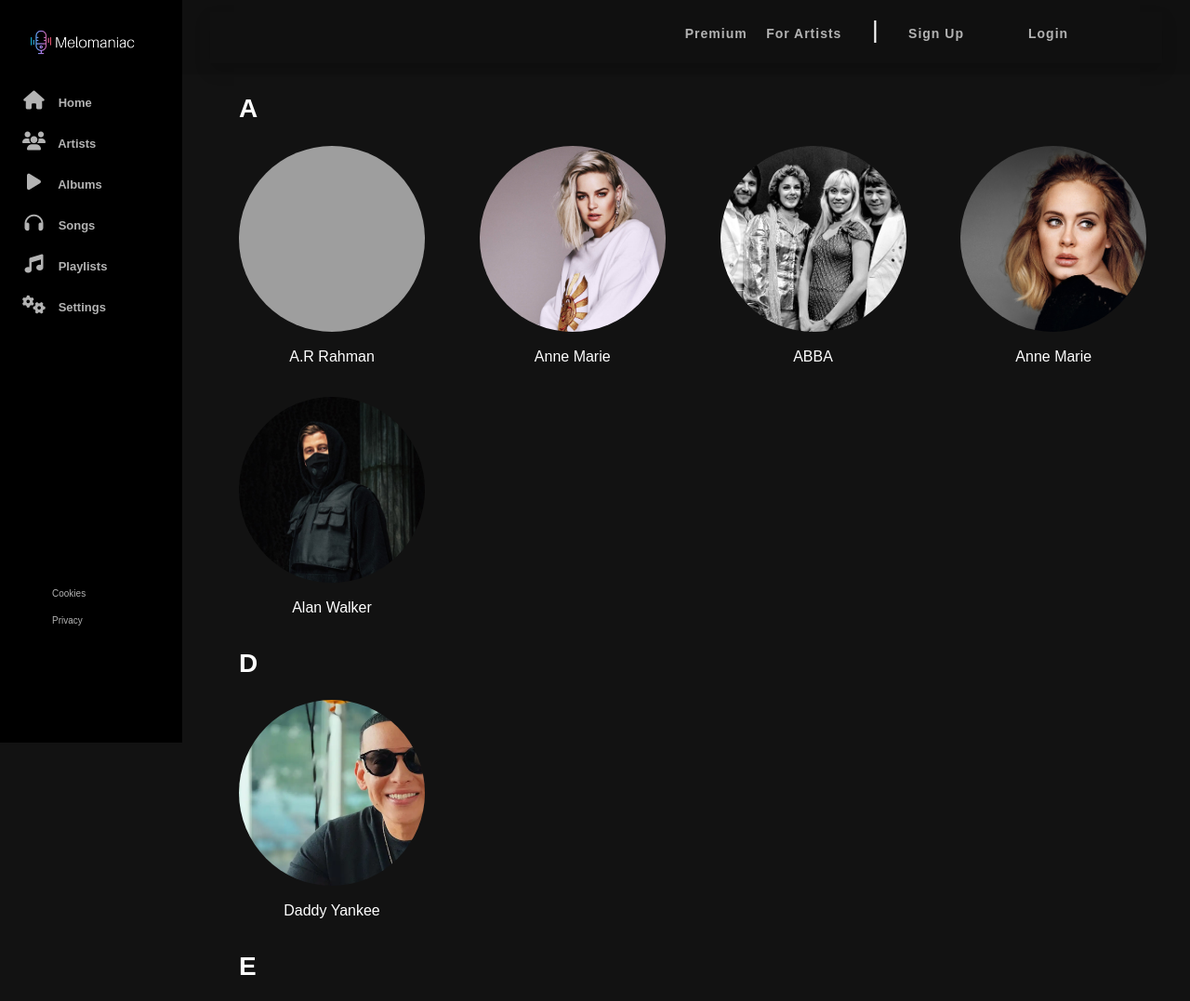
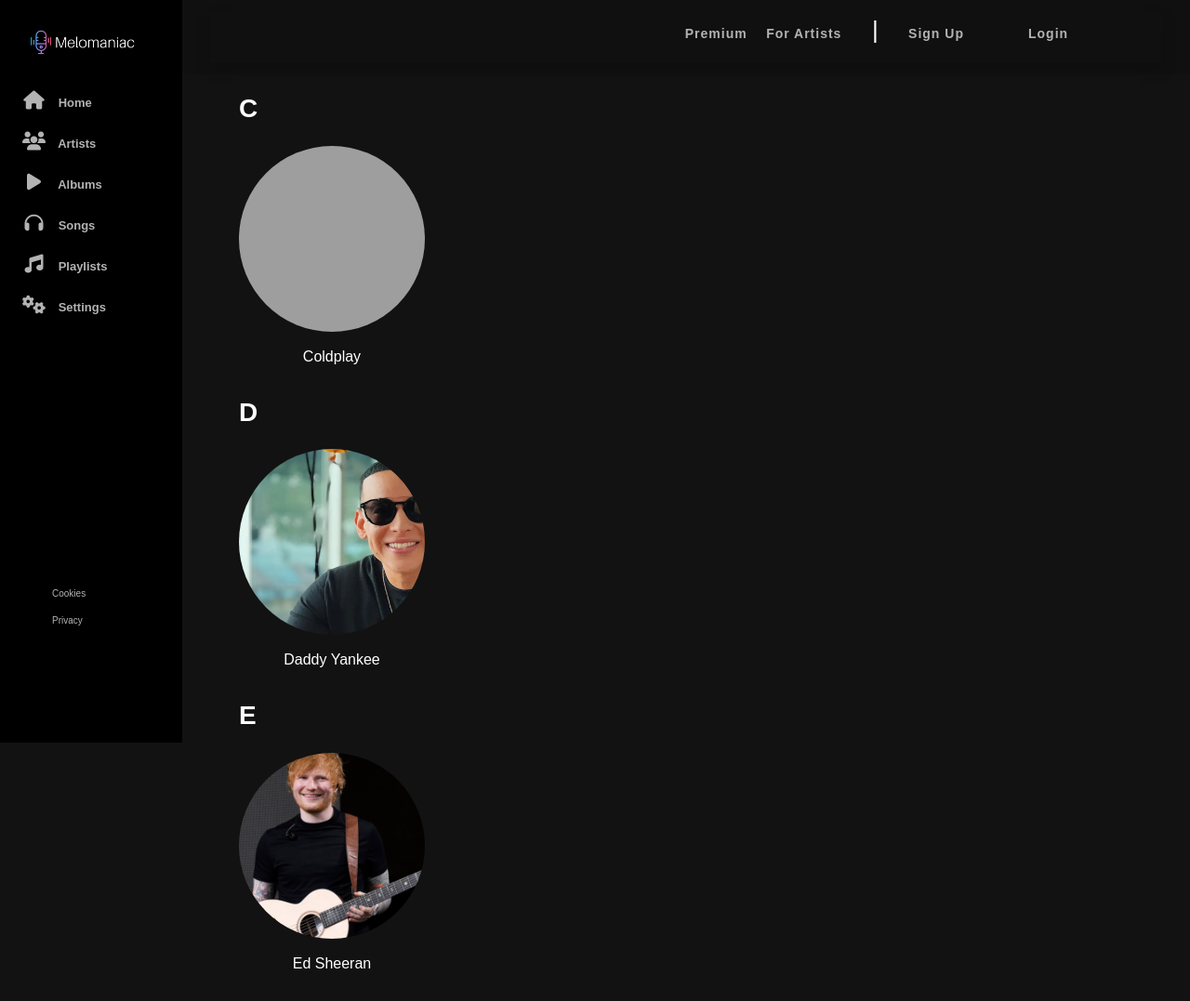
Before and after one commit to Kajanan02/music-web, a PHP site: page /music-web/user-artists.php in a window 1280 px wide. Shown: the part 1-1078 px from the top of the page at 93% size. Run offline with PHP 8.4, Linux system fonts and the light colour scheme; data comes from the database, SQL or seed files in the repository; some libraries are stand-ins or nearby versions; grey boxes are pictures that could not be loaded.

Commit message:
User Artist Main Page update

```diff
--- a/artist-settings.php
+++ b/artist-settings.php
@@ -406,7 +406,7 @@
             <div class="mb-3">
                 <label for="artist-bio" class="form-label text-white">Description</label>
                 <textarea rows="10" cols="10" name="artist-bio" class="form-control bg-dark text-white place-holder"
-                          placeholder="STORED bio IN DB" id="artist-bio">
+                          placeholder="Indicate line breaks with <br>" id="artist-bio">
                 </textarea>
             </div>
 
--- a/user-artists.php
+++ b/user-artists.php
@@ -1,5 +1,8 @@
 <?php
     session_start();
+
+    require_once "./classes/db-connector.php";
+    use classes\DBConnector;
 ?>
 
 <!DOCTYPE html>
@@ -73,82 +76,31 @@
 
     <div class="main-container">
         <div class="container-fluid">
-            <h3 class="letter">A</h3>
             <div class="row letter-section">
-                <div class="col">
-                    <a href="user-artist-profile.php" class="link">
-                        <img src="assets/artist-art/A.R.Rahman.jpeg" class="img">
-                        <p class="artist-name">A.R Rahman</p>
-                    </a>
-                </div>
-                <div class="col">
-                    <a href="" class="link">
-                        <img src="assets/artist-art/Anne_Marie.jpg" class="img">
-                        <p class="artist-name">Anne Marie</p>
-                    </a>
-                </div>
-                <div class="col">
-                    <a href="" class="link">
-                        <img src="assets/artist-art/ABBA.png" class="img">
-                        <p class="artist-name">ABBA</p>
-                    </a>
-                </div>
-                <div class="col">
-                    <a href="" class="link">
-                        <img src="assets/artist-art/Adele.jpg" class="img">
-                        <p class="artist-name">Anne Marie</p>
-                    </a>
-                </div>
-                <div class="col">
-                    <a href="" class="link">
-                        <img src="assets/artist-art/Alan_Walker.jpg" class="img">
-                        <p class="artist-name">Alan Walker</p>
-                    </a>
-                </div>
-            </div>
-
-            <h3 class="letter">D</h3>
-            <div class="row">
-                <div class="col">
-                    <a href="" class="link">
-                        <img src="assets/artist-art/Daddy-Yankee.jpg" class="img">
-                        <p class="artist-name">Daddy Yankee</p>
-                    </a>
-                </div>
-                <div class="col">
-
-                </div>
-                <div class="col">
-
-                </div>
-                <div class="col">
-
-                </div>
-                <div class="col">
-
-                </div>
-            </div>
-
-            <h3 class="letter">E</h3>
-            <div class="row">
-                <div class="col">
-                    <a href="" class="link">
-                        <img src="assets/artist-art/Ed_Sheeran.jpg" class="img">
-                        <p class="artist-name">Ed Sheeran</p>
-                    </a>
-                </div>
-                <div class="col">
-
-                </div>
-                <div class="col">
-
-                </div>
-                <div class="col">
-
-                </div>
-                <div class="col">
-
-                </div>
+            <?php
+                $con = DBConnector::getConnection();
+                foreach(range('a','z') as $letter){
+                    ?>
+                    <?php
+                    $query = "SELECT artist_id, artist_name, profile_pic_url FROM artist WHERE artist_name LIKE '".$letter."%'";
+                    $result = $con->query($query);
+                    if ($result->rowCount() > 0) {
+                        ?>
+                        <h3 class="letter" id="<?php echo ucfirst($letter); ?>"><?php echo ucfirst($letter); ?></h3>
+                        <?php
+                        while($row = $result->fetch(PDO::FETCH_NUM)) {
+                        ?>
+                            <div class="col">
+                                <a href="user-artist-profile.php?artist_id=<?php echo $row[0] ?>" class="link">
+                                    <img src="<?php echo "./".$row[2] ?>" class="img">
+                                    <p class="artist-name"><?php echo $row[1] ?></p>
+                                </a>
+                            </div>
+                        <?php
+                        }
+                    }
+                }
+            ?>
             </div>
         </div>
     </div>
```
Also changed, not shown: assets/artist-art/15.jpeg (added), assets/artist-art/16.jpeg (added), assets/artist-art/17.jpg (added), assets/artist-art/3.jpeg (added), assets/artist-art/5.jpeg (added), assets/cover-art/15.jpg (added), assets/cover-art/16.jpg (added), assets/cover-art/17.jpg (added), assets/cover-art/3.jpg (added), assets/cover-art/5.jpg (added).
